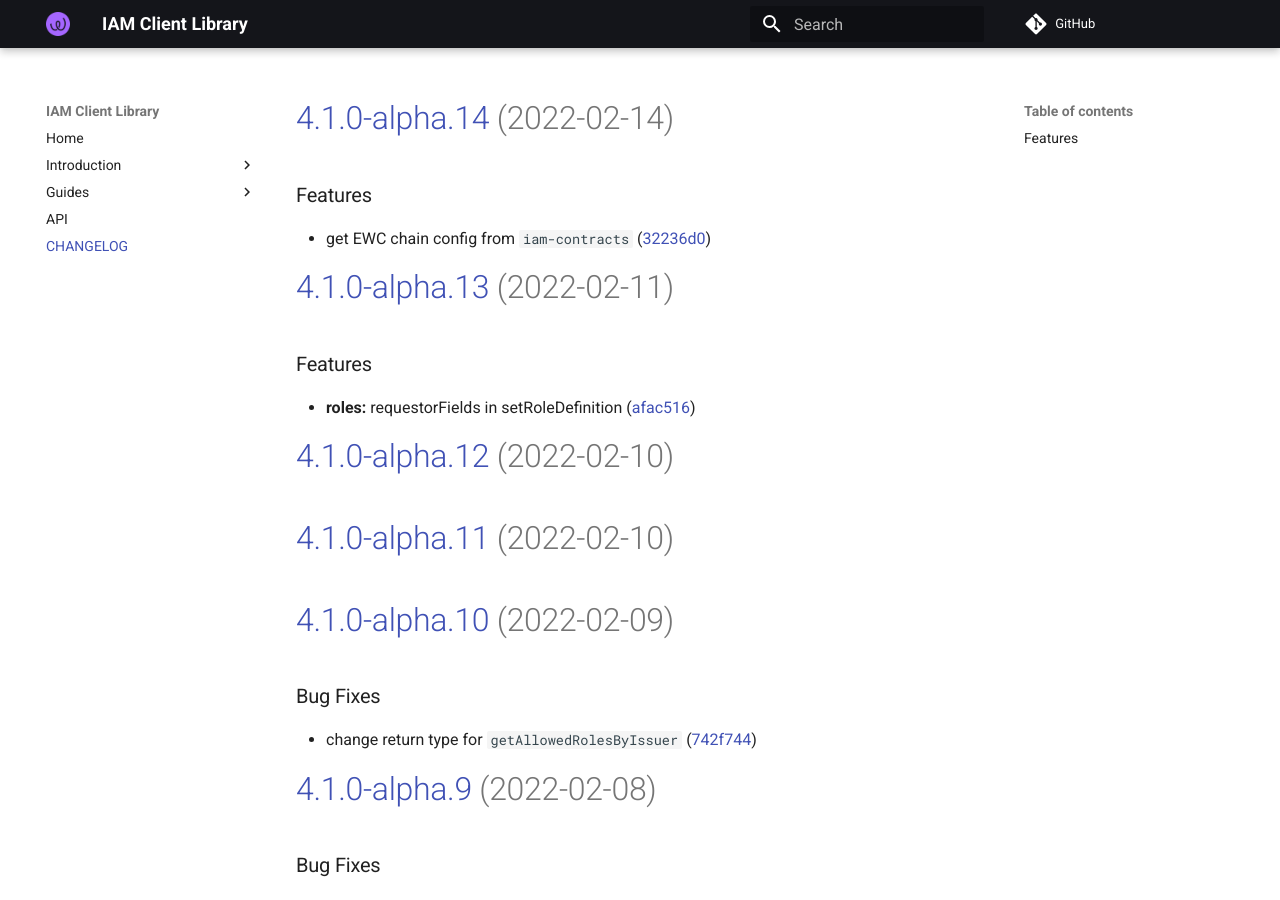
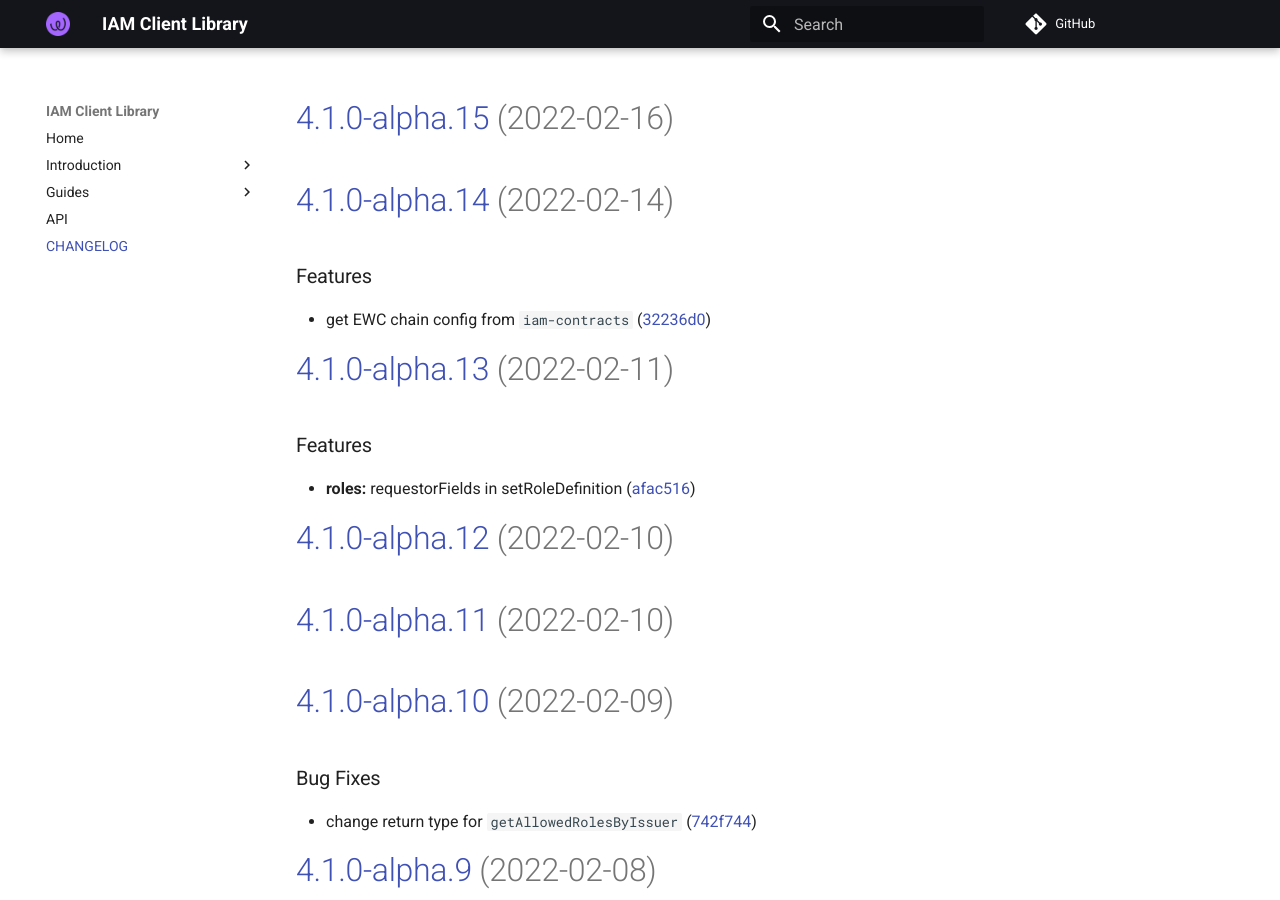
Before and after one commit to energywebfoundation/iam-client-lib, an MkDocs documentation site: the page built from docs/CHANGELOG.md, in a window 1280 px wide and 900 px high. Built offline with MkDocs 1.6.1 and Material for MkDocs 9.7.7, drawn with Linux system fonts in a browser that asks for light colours; comment, search, counter and statistics services are not loaded.

Commit message:
chore(release): 4.1.0-alpha.15 [skip ci]
# [4.1.0-alpha.15](https://github.com/energywebfoundation/iam-client-lib/compare/v4.1.0-alpha.14...v4.1.0-alpha.15) (2022-02-16)

```diff
--- a/docs/CHANGELOG.md
+++ b/docs/CHANGELOG.md
@@ -1,3 +1,5 @@
+# [4.1.0-alpha.15](https://github.com/energywebfoundation/iam-client-lib/compare/v4.1.0-alpha.14...v4.1.0-alpha.15) (2022-02-16)
+
 # [4.1.0-alpha.14](https://github.com/energywebfoundation/iam-client-lib/compare/v4.1.0-alpha.13...v4.1.0-alpha.14) (2022-02-14)
 
 
--- a/package.json
+++ b/package.json
@@ -1,6 +1,6 @@
 {
   "name": "iam-client-lib",
-  "version": "4.1.0-alpha.14",
+  "version": "4.1.0-alpha.15",
   "description": "Library for Decentralized Identity and Access Management",
   "main": "dist/index.js",
   "module": "dist/index.esm.js",
```
